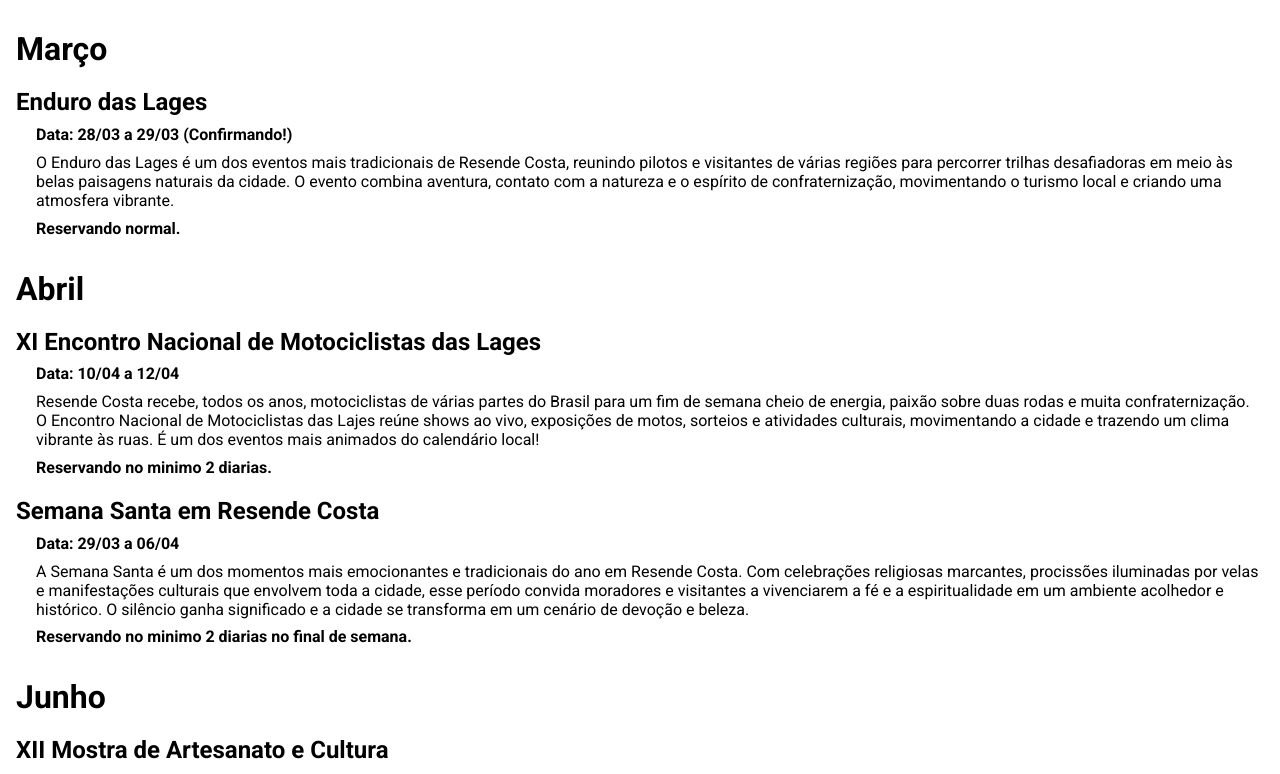
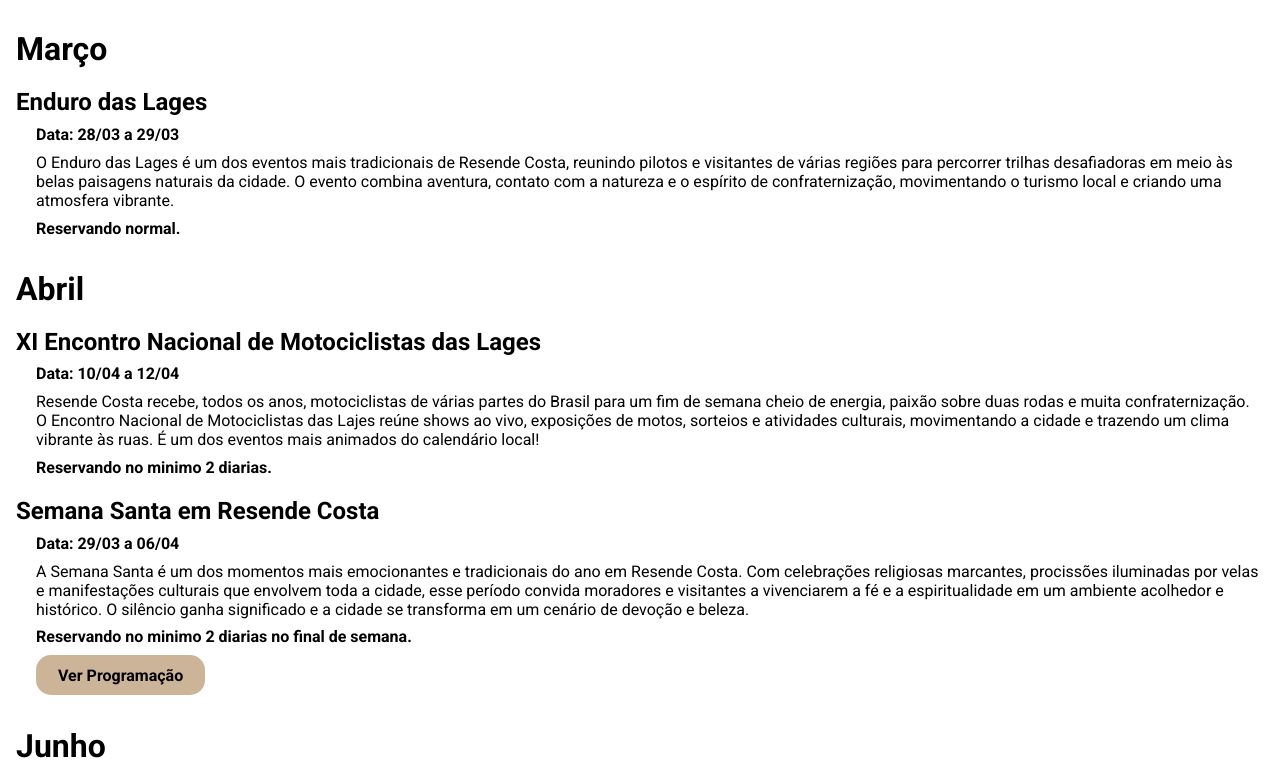
Before and after one commit to Vinicius-PR/Pousada-Mariart, a React (Create React App) app: page /events in a window 1280 px wide. Shown: the part 586-1360 px from the top of the page. Built offline with nearby package versions, Linux system fonts and the light colour scheme; some icons are missing.

Commit message:
Updated the details of some events

```diff
--- a/src/listOfEvents.ts
+++ b/src/listOfEvents.ts
@@ -42,7 +42,7 @@ export const ListOfEvents:ListOfEventsProps[] = [
         id: "ev-mar-1",
         name: "Enduro das Lages",
         icon: "moto",
-        date: "28/03 a 29/03 (Confirmando!)",
+        date: "28/03 a 29/03",
         description: "O Enduro das Lages é um dos eventos mais tradicionais de Resende Costa, reunindo pilotos e visitantes de várias regiões para percorrer trilhas desafiadoras em meio às belas paisagens naturais da cidade. O evento combina aventura, contato com a natureza e o espírito de confraternização, movimentando o turismo local e criando uma atmosfera vibrante.",
         reservation: "Reservando normal.",
         link: ""
@@ -69,7 +69,7 @@ export const ListOfEvents:ListOfEventsProps[] = [
         date: "29/03 a 06/04",
         description: "A Semana Santa é um dos momentos mais emocionantes e tradicionais do ano em Resende Costa. Com celebrações religiosas marcantes, procissões iluminadas por velas e manifestações culturais que envolvem toda a cidade, esse período convida moradores e visitantes a vivenciarem a fé e a espiritualidade em um ambiente acolhedor e histórico. O silêncio ganha significado e a cidade se transforma em um cenário de devoção e beleza.",
         reservation: "Reservando no minimo 2 diarias no final de semana.",
-        link: ""
+        link: "https://www.instagram.com/p/DVccWi4iUsI/?img_index=1"
       }
     ]
   },
@@ -84,7 +84,7 @@ export const ListOfEvents:ListOfEventsProps[] = [
         date: "04/06 a 07/06",
         description: "A Mostra de Cultura e Artesanato de Resende Costa celebra a tradição e a criatividade que fazem da cidade uma referência nacional no artesanato têxtil. O evento reúne artesãos locais, exposições, apresentações culturais e produtos feitos à mão, proporcionando aos visitantes uma experiência autêntica e rica em história. É uma oportunidade única para conhecer de perto o talento da comunidade e valorizar a cultura que torna Resende Costa tão especial.",
         reservation: "Reservando no minimo 2 diarias no final de semana.",
-        link: ""
+        link: "https://www.instagram.com/mostradeartesanatorc/"
       }
     ]
   },
```
